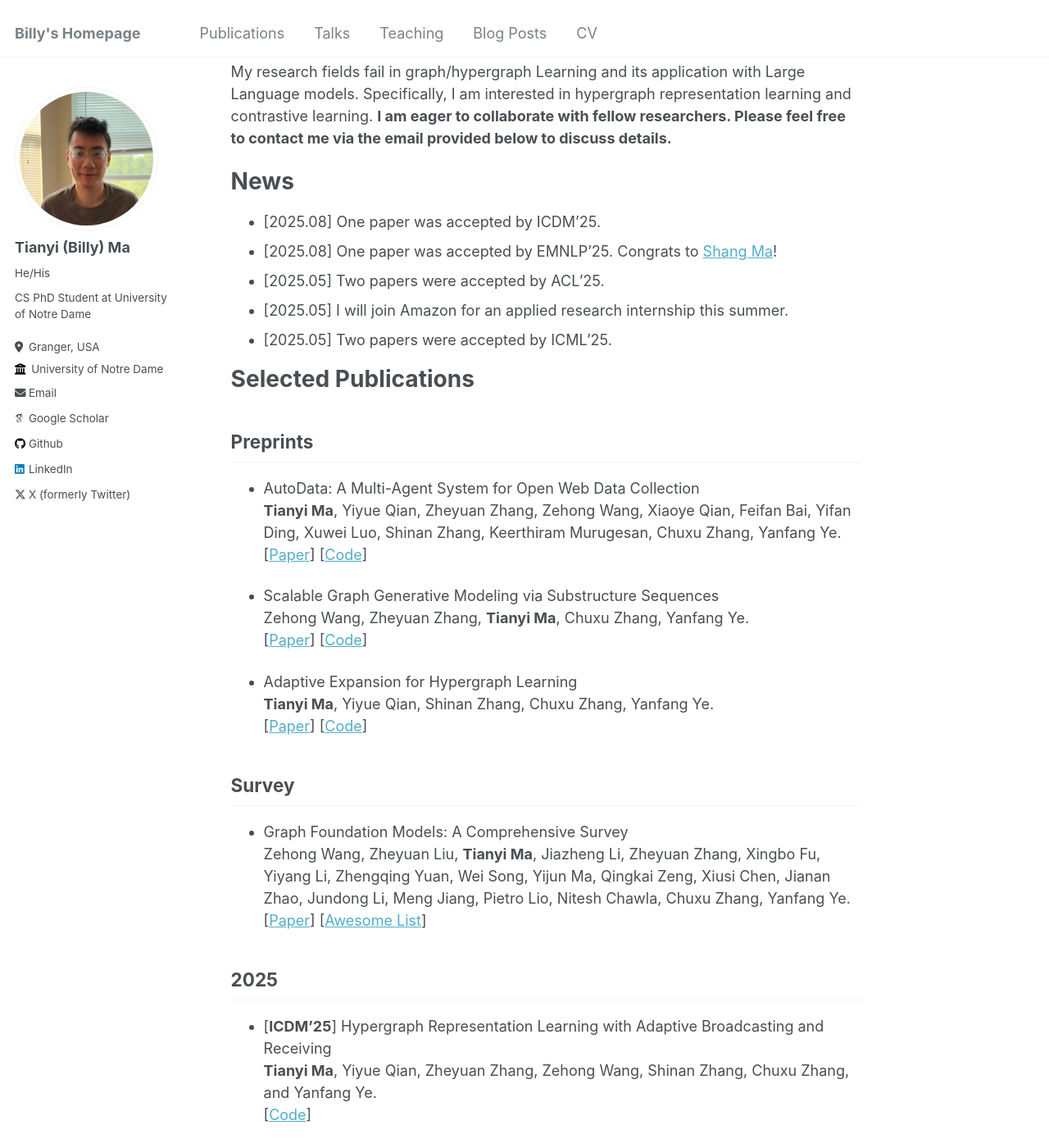
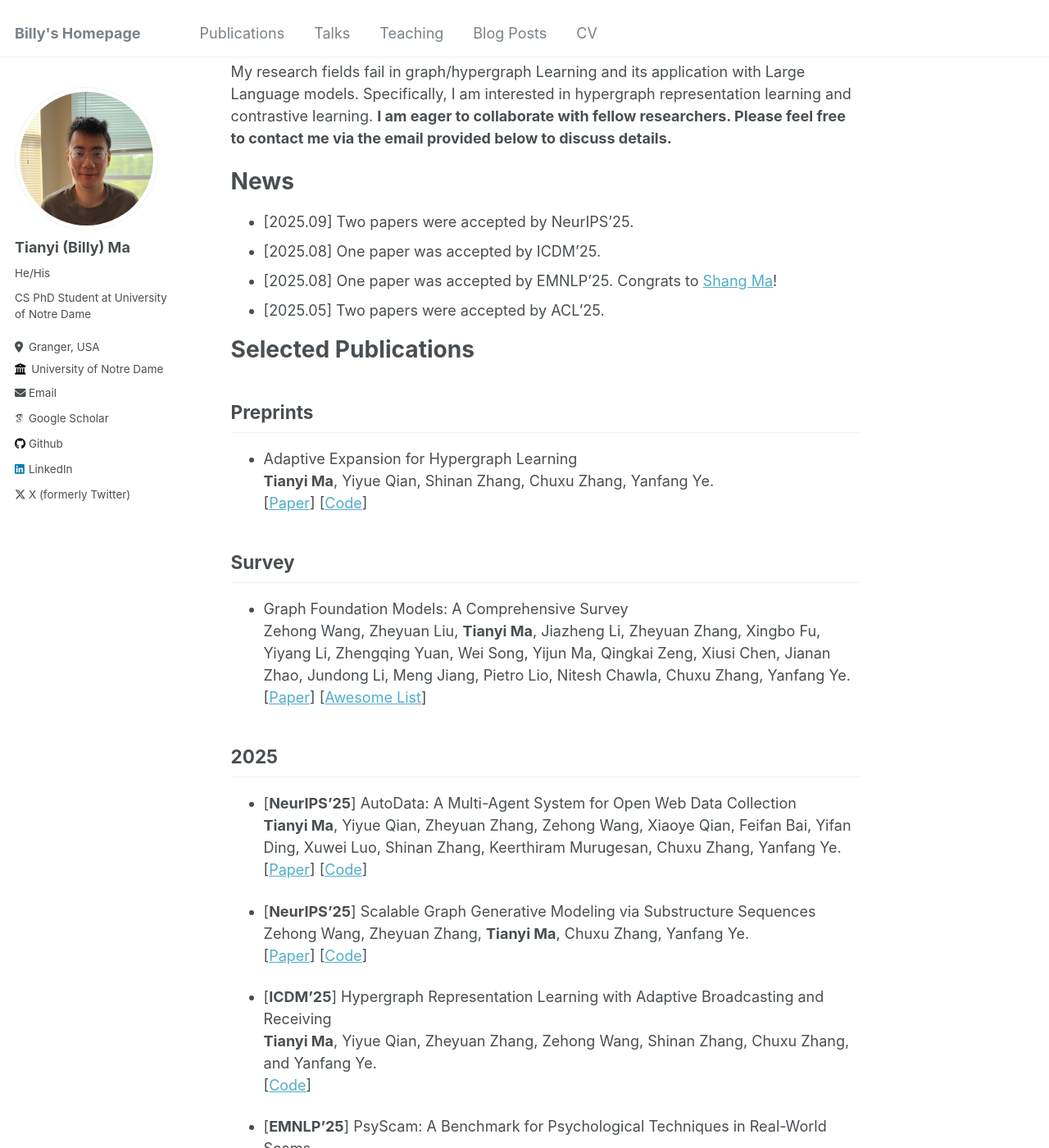
Before and after one commit to Tianyi-Billy-Ma/Tianyi-Billy-Ma.github.io, a Jekyll site: the page built from _pages/about.md, in a window 1280 px wide and 1400 px high, scrolled down 233 px. Shown: the whole window at 82% size. Built offline with Jekyll 4.4.1, drawn with Linux system fonts in a browser that asks for light colours; some web fonts are replaced; part of the change alters nothing that is shown.

Commit message:
Update the about page to reflect recent achievements, including the addition of two accepted papers for NeurIPS'25 and the removal of outdated internship information, while ensuring consistent formatting throughout the publication entries for enhanced clarity and accessibility.

```diff
--- a/_pages/about.md
+++ b/_pages/about.md
@@ -16,23 +16,16 @@ My research fields fail in graph/hypergraph Learning and its application with La
 
 
 # News
+- [2025.09] Two papers were accepted by NeurIPS'25.
 - [2025.08] One paper was accepted by ICDM'25.
 - [2025.08] One paper was accepted by EMNLP'25. Congrats to [Shang Ma](https://shangma.org/)!
 - [2025.05] Two papers were accepted by ACL'25.
-- [2025.05] I will join Amazon for an applied research internship this summer.
-- [2025.05] Two papers were accepted by ICML'25.
 
 
 # Selected Publications
 ## Preprints
 
-- AutoData: A Multi-Agent System for Open Web Data Collection\
-**Tianyi Ma**, Yiyue Qian, Zheyuan Zhang, Zehong Wang, Xiaoye Qian, Feifan Bai, Yifan Ding, Xuwei Luo, Shinan Zhang, Keerthiram Murugesan, Chuxu Zhang, Yanfang Ye.\
-[[Paper](https://arxiv.org/abs/2505.15859)] [[Code](https://github.com/GraphResearcher/AutoData)]
 
-- Scalable Graph Generative Modeling via Substructure Sequences\
-Zehong Wang, Zheyuan Zhang, **Tianyi Ma**, Chuxu Zhang, Yanfang Ye.\
-[[Paper](https://arxiv.org/abs/2505.16130)] [[Code](https://github.com/Zehong-Wang/G2PM)]
 
 - Adaptive Expansion for Hypergraph Learning\
 **Tianyi Ma**, Yiyue Qian, Shinan Zhang, Chuxu Zhang, Yanfang Ye.\
@@ -46,6 +39,13 @@ Zehong Wang, Zheyuan Liu, **Tianyi Ma**, Jiazheng Li, Zheyuan Zhang, Xingbo Fu,
 
 
 ## 2025
+- [**NeurIPS'25**] AutoData: A Multi-Agent System for Open Web Data Collection\
+**Tianyi Ma**, Yiyue Qian, Zheyuan Zhang, Zehong Wang, Xiaoye Qian, Feifan Bai, Yifan Ding, Xuwei Luo, Shinan Zhang, Keerthiram Murugesan, Chuxu Zhang, Yanfang Ye.\
+[[Paper](https://arxiv.org/abs/2505.15859)] [[Code](https://github.com/GraphResearcher/AutoData)]
+
+- [**NeurIPS'25**] Scalable Graph Generative Modeling via Substructure Sequences\
+Zehong Wang, Zheyuan Zhang, **Tianyi Ma**, Chuxu Zhang, Yanfang Ye.\
+[[Paper](https://arxiv.org/abs/2505.16130)] [[Code](https://github.com/Zehong-Wang/G2PM)]
 
 - [**ICDM'25**] Hypergraph Representation Learning with Adaptive Broadcasting and Receiving\
 **Tianyi Ma**, Yiyue Qian, Zheyuan Zhang, Zehong Wang, Shinan Zhang, Chuxu Zhang, and Yanfang Ye.\
```
